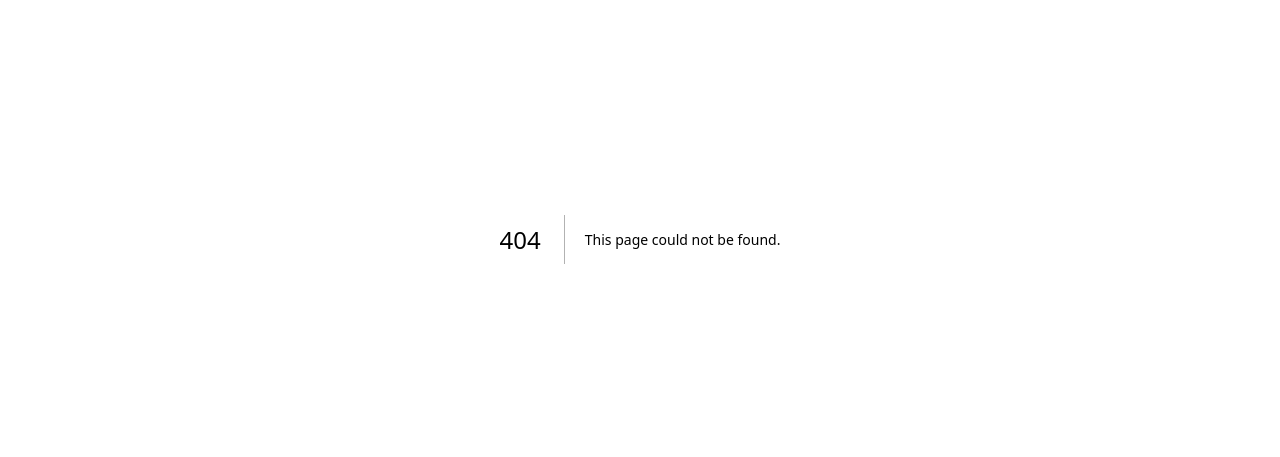
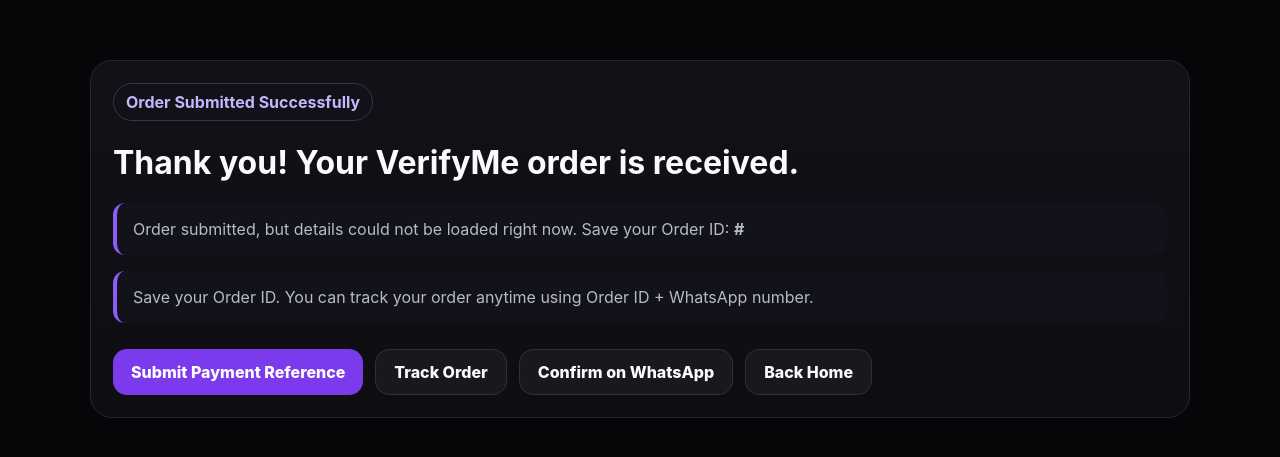
Before and after one commit to ankitraj21805-lgtm/verifyme-next, a Next.js app in the folder verifyme-vercel-ready/: page /order-success in a window 1280 px wide. Before the commit this address had no page. Shown: the part 161-618 px from the top of the page. Built offline with nearby package versions, Linux system fonts and the light colour scheme.

Commit message:
feat: add customer order success page

```diff
--- /dev/null
+++ b/verifyme-vercel-ready/app/order-success/page.js
@@ -0,0 +1,46 @@
+async function getOrder(orderId, phone) {
+  if (!orderId) return null;
+  const base = process.env.NEXT_PUBLIC_SITE_URL || (process.env.VERCEL_URL ? `https://${process.env.VERCEL_URL}` : 'http://localhost:3000');
+  const qs = phone ? `?phone=${encodeURIComponent(phone)}` : '';
+  const res = await fetch(`${base}/api/orders/${orderId}${qs}`, { cache: 'no-store' });
+  if (!res.ok) return null;
+  return res.json();
+}
+
+function StatusBadge({ label }) {
+  return <span className="pill" style={{ borderColor: '#8b5cf6', color: '#ddd6fe' }}>{label}</span>;
+}
+
+export default async function OrderSuccessPage({ searchParams }) {
+  const orderId = searchParams?.orderId || '';
+  const phone = searchParams?.phone || '';
+  const data = await getOrder(orderId, phone);
+  const order = data?.order;
+
+  return <main className="admin-shell">
+    <div className="panel card">
+      <span className="badge">Order Submitted Successfully</span>
+      <h1>Thank you! Your VerifyMe order is received.</h1>
+      {!order ? <p className="notice">Order submitted, but details could not be loaded right now. Save your Order ID: <b>#{orderId}</b></p> : <>
+        <div className="grid" style={{ marginTop: 18 }}>
+          <div className="card"><h3>Order ID</h3><h2>#{order.id}</h2></div>
+          <div className="card"><h3>Order Status</h3><h2><StatusBadge label={order.status} /></h2></div>
+          <div className="card"><h3>Payment Status</h3><h2><StatusBadge label={order.payment_status || 'NOT_SUBMITTED'} /></h2></div>
+        </div>
+        <div className="card" style={{ marginTop: 18 }}>
+          <h2>{order.service_title}</h2>
+          <p><b>Category:</b> {order.service_category}</p>
+          <p><b>Price:</b> {order.service_price}</p>
+          {order.project_details && <p><b>Your Details:</b> {order.project_details}</p>}
+        </div>
+      </>}
+      <p className="notice">Save your Order ID. You can track your order anytime using Order ID + WhatsApp number.</p>
+      <div className="actions">
+        <a className="btn" href={`/payment?orderId=${orderId}`}>Submit Payment Reference</a>
+        <a className="btn secondary" href={`/track?orderId=${orderId}`}>Track Order</a>
+        <a className="btn secondary" href={`https://wa.me/${process.env.NEXT_PUBLIC_WHATSAPP_NUMBER || '919244076460'}?text=${encodeURIComponent(`Hi VerifyMe, my order ID is #${orderId}. Please confirm my order.`)}`}>Confirm on WhatsApp</a>
+        <a className="btn secondary" href="/">Back Home</a>
+      </div>
+    </div>
+  </main>;
+}
```
